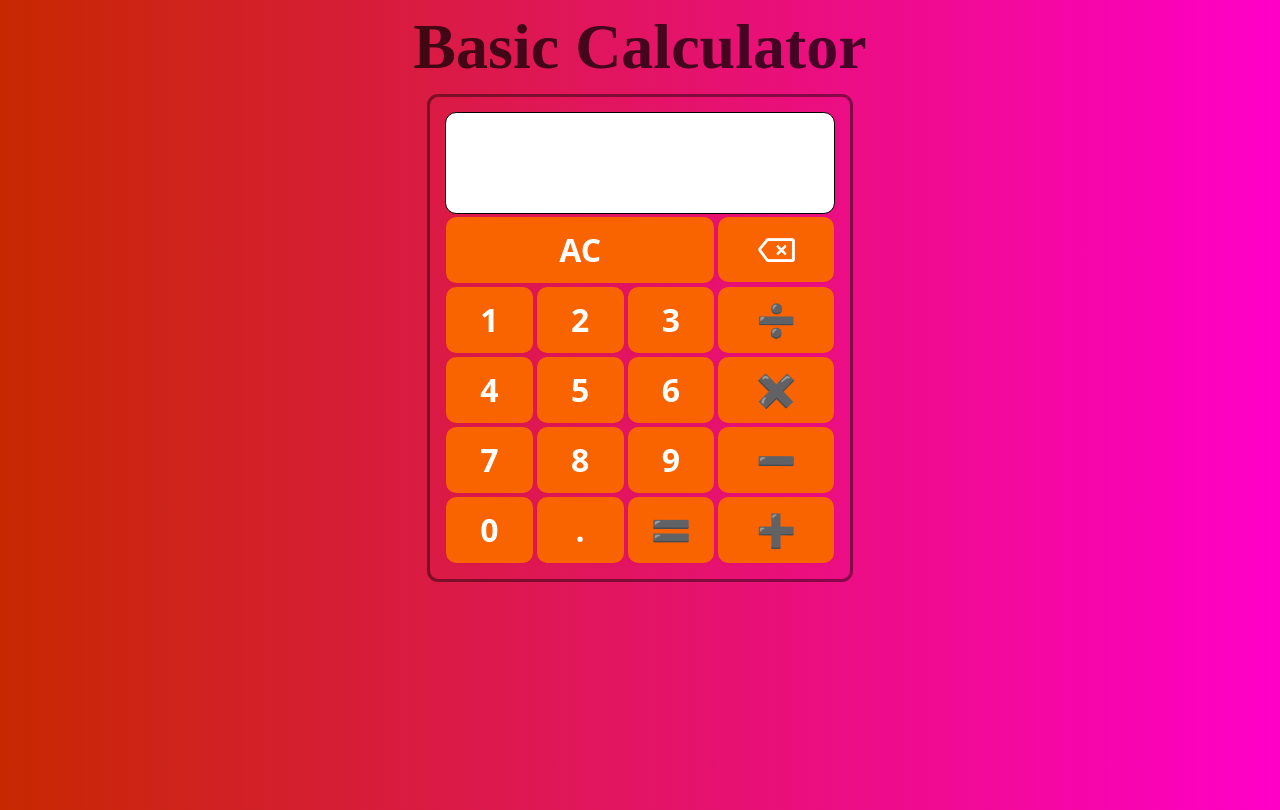
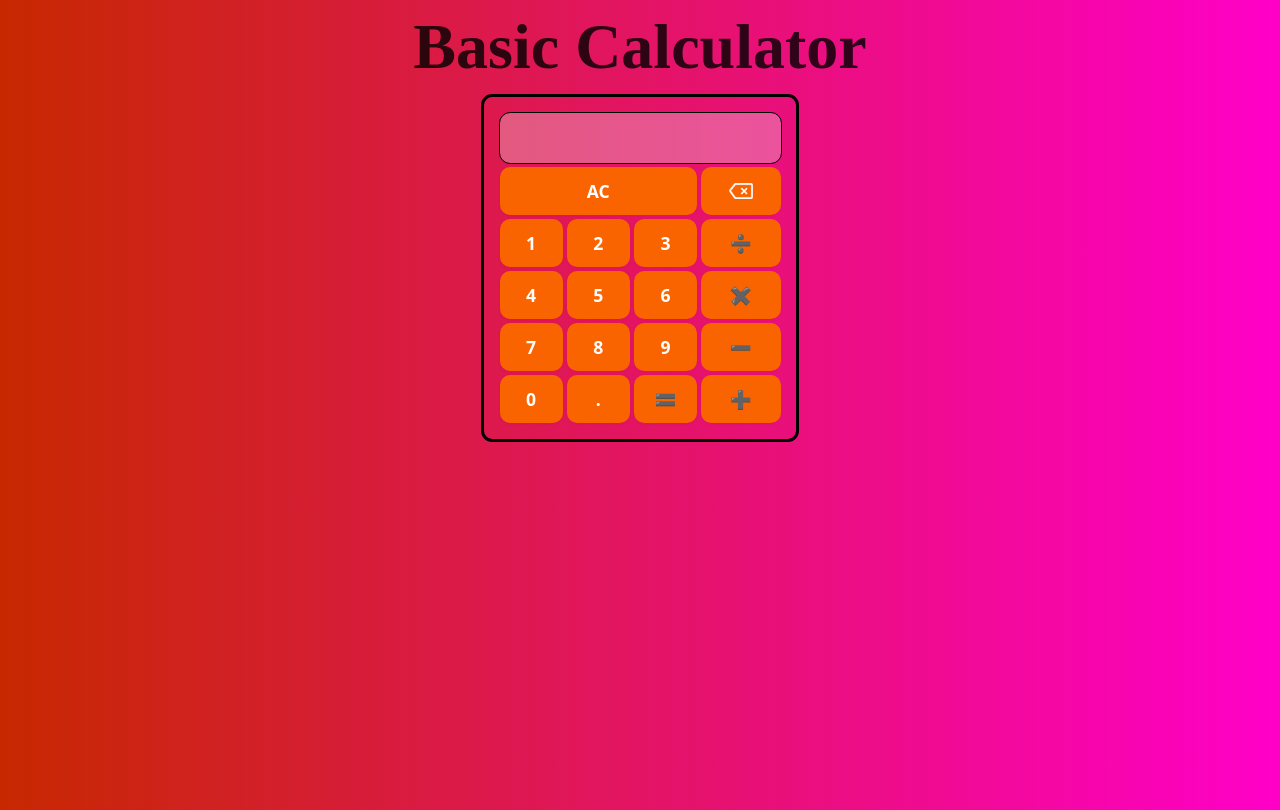
Before and after one commit to iamrahul-1/calc, a plain HTML site: page index.html in a window 1280 px wide. Drawn offline with Linux system fonts and the light colour scheme.

Commit message:
minor changes

```diff
--- a/index.html
+++ b/index.html
@@ -13,7 +13,7 @@
     <table class="calcu">
       <tr>
         <td colspan="4">
-          <input type="text" id="result" />
+          <input type="text" id="result" disabled />
         </td>
       </tr>
       <tr>
--- a/style.css
+++ b/style.css
@@ -10,14 +10,14 @@ body {
 
 h1 {
   text-align: center;
-  color: rgba(0, 0, 0, 0.7);
+  color: rgba(0, 0, 0, 0.8);
   margin: 10px auto 10px auto;
   font-size: 4rem;
   width: 100%;
 }
 
 table {
-  border: 3px solid rgba(0, 0, 0, 0.438);
+  border: 3px solid black;
   border-radius: 0.7rem;
   padding: 0.8rem;
   margin-left: auto;
@@ -25,12 +25,13 @@ table {
 }
 
 input[type="text"] {
-  font-size: 24px;
-  height: 60px;
-  padding: 20px 30px;
+  font-size: 18px;
+  height: 30px;
+  padding: 10px 20px;
   font-weight: bold;
   border-radius: 0.7rem;
   border: 1px solid black;
+  color: black;
 }
 
 .row1 {
@@ -55,7 +56,7 @@ input[type="text"] {
   justify-content: center;
   line-height: 1.25;
   margin: 0;
-  min-height: 4.2rem;
+  min-height: 3.1rem;
   position: relative;
   text-decoration: none;
   transition: all 250ms;
@@ -84,7 +85,7 @@ input[type="text"] {
 
 img {
   width: auto;
-  height: 1.5rem;
+  height: 1rem;
 }
 
 .button-5 {
@@ -100,7 +101,7 @@ img {
   display: inline-flex;
   font-family: system-ui, -apple-system, system-ui, "Helvetica Neue", Helvetica,
     Arial, sans-serif;
-  font-size: 200%;
+  font-size: 1.1rem;
   font-weight: 600;
   justify-content: center;
   line-height: 1.25;
```
